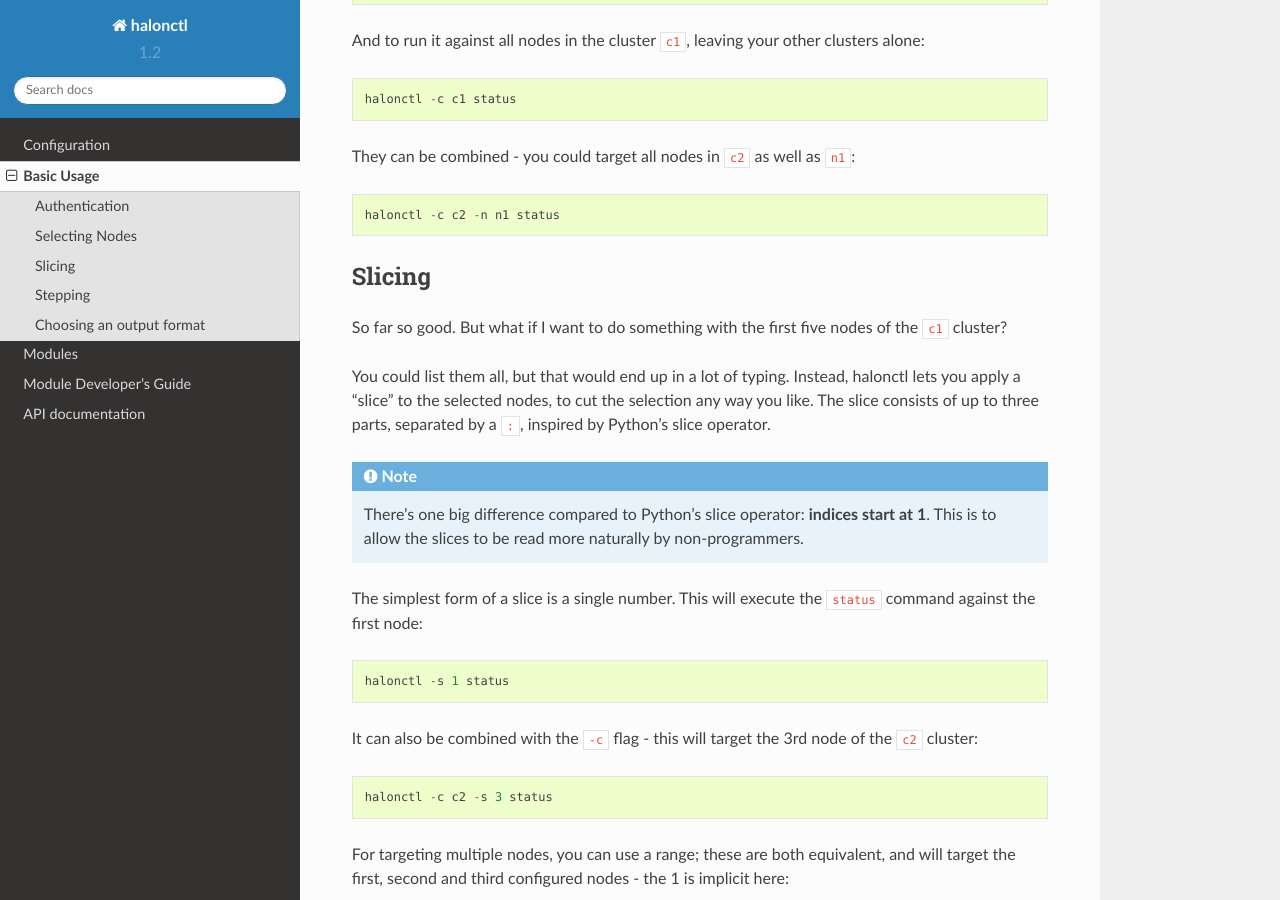
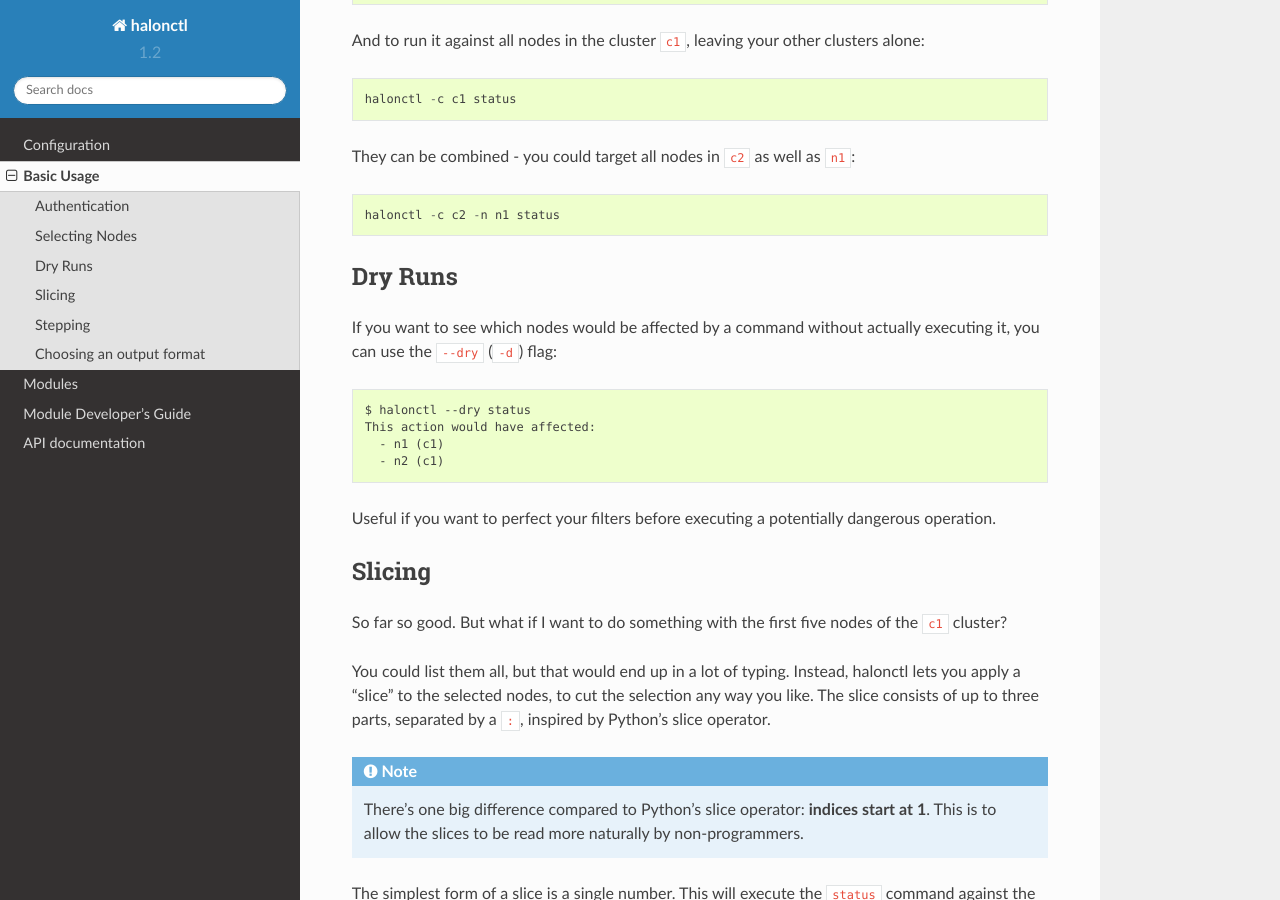
Before and after one commit to wildegnux/halonctl, a Sphinx documentation site: the page built from docs/basics.rst, in a window 1280 px wide and 900 px high, scrolled down 1540 px. Built offline with Sphinx 7.4.7 and the Read the Docs theme 2.0.0, drawn with Linux system fonts in a browser that asks for light colours.

Commit message:
Added documentation on Dry Runs

```diff
--- a/docs/basics.rst
+++ b/docs/basics.rst
@@ -50,6 +50,18 @@ And to run it against all nodes in the cluster ``c1``, leaving your other cluste
 They can be combined - you could target all nodes in ``c2`` as well as ``n1``::
 
     halonctl -c c2 -n n1 status
+
+Dry Runs
+--------
+
+If you want to see which nodes would be affected by a command without actually executing it, you can use the ``--dry`` (``-d``) flag::
+
+    $ halonctl --dry status
+    This action would have affected:
+      - n1 (c1)
+      - n2 (c1)
+
+Useful if you want to perfect your filters before executing a potentially dangerous operation.
 
 Slicing
 -------
```
